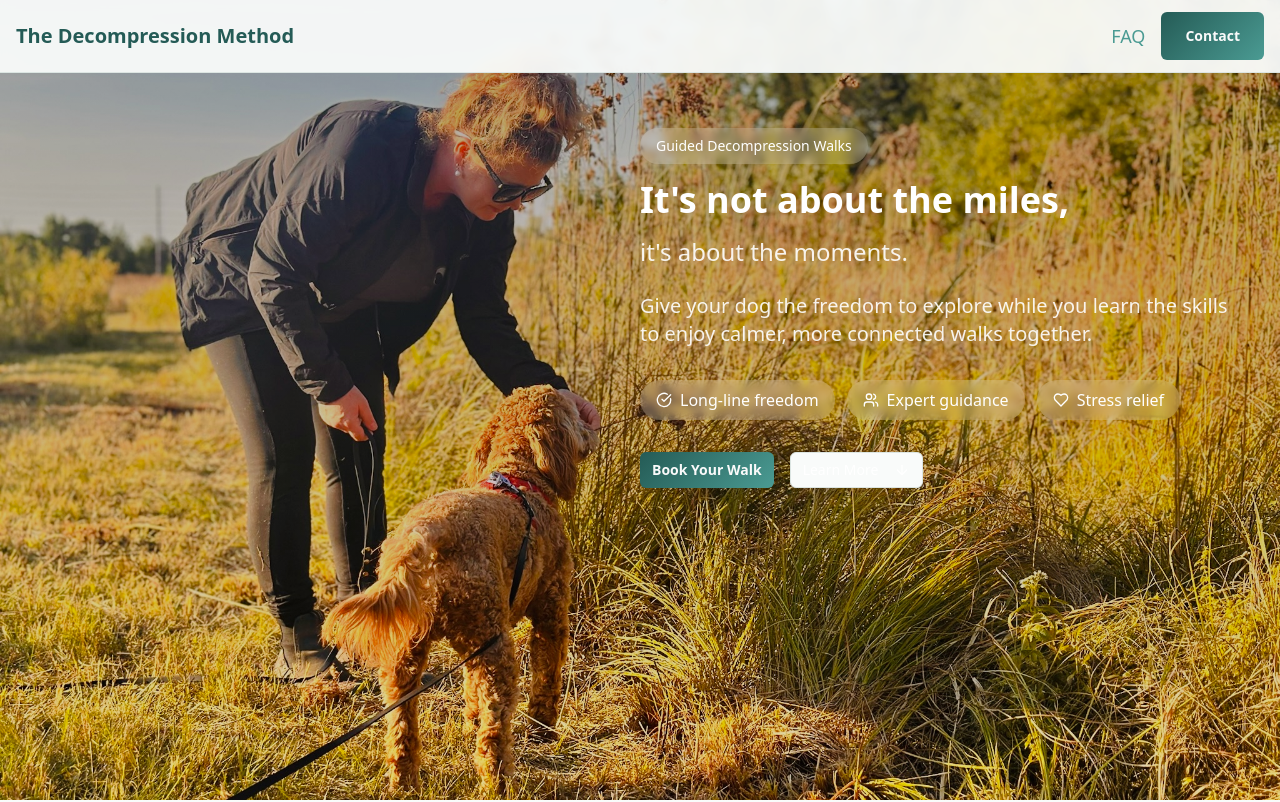
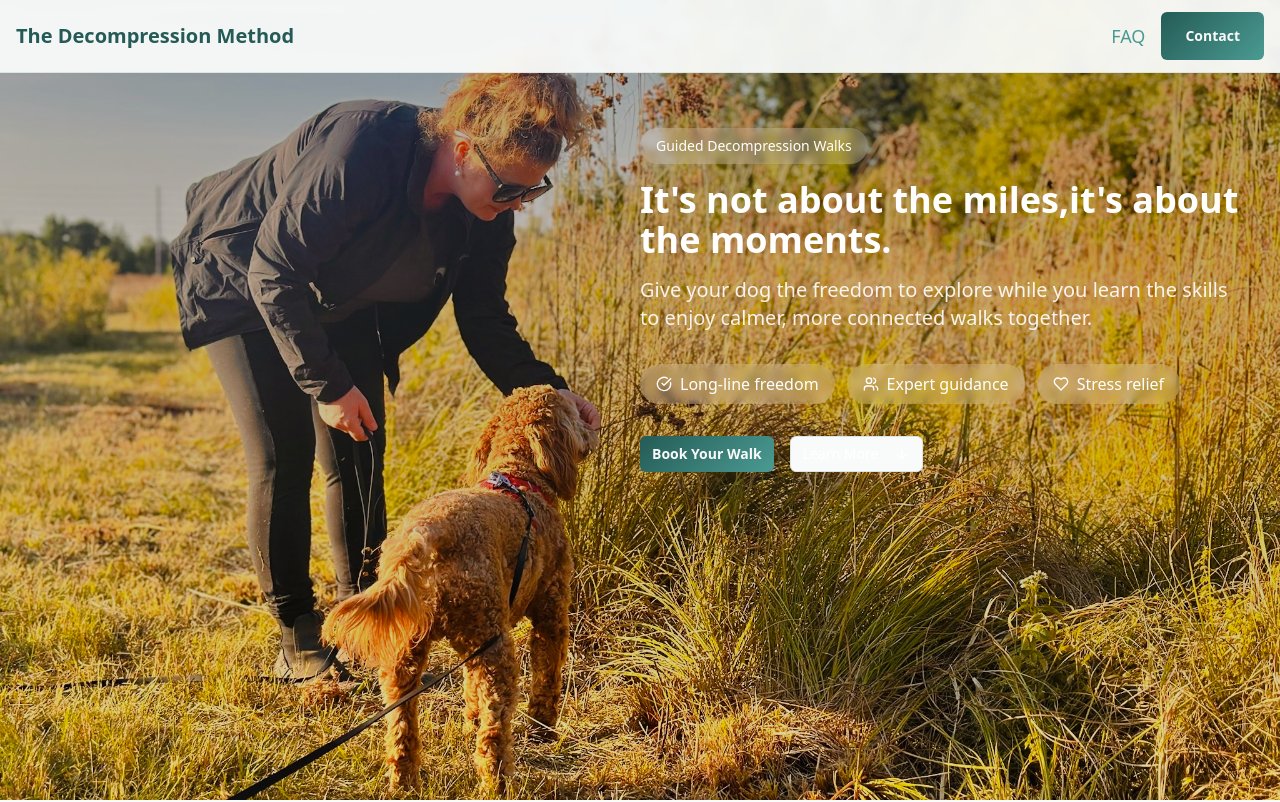
Before and after one commit to cherwood87/Guided-Decompression-Walk, a React (Vite) app: page /guided-walks in a window 1280 px wide. Shown: the top 802 px of the page. Built offline with nearby package versions, Linux system fonts and the light colour scheme; the HTML template or start-up script is replaced by a standard one.

Commit message:
Code edited in Lovable Code Editor

```diff
--- a/src/pages/GuidedDecompressionWalks.tsx
+++ b/src/pages/GuidedDecompressionWalks.tsx
@@ -57,12 +57,9 @@ const GuidedDecompressionWalks = () => {
             </div>
 
             <h1 className="text-xl lg:text-3xl xl:text-4xl 2xl:text-5xl font-bold mb-3 lg:mb-4 leading-tight text-forest-deep lg:text-white">
-              It's not about the miles,
+              It's not about the miles,it's about the moments.
             </h1>
 
-            <h2 className="text-lg lg:text-xl xl:text-2xl 2xl:text-3xl font-light mb-4 lg:mb-6 text-forest-medium lg:text-white/90">
-              it's about the moments.
-            </h2>
 
             <p className="text-sm lg:text-lg xl:text-xl mb-6 lg:mb-8 leading-relaxed text-gray-700 lg:text-white/90">
               Give your dog the freedom to explore while you learn the skills to enjoy calmer, more connected walks together.
```
